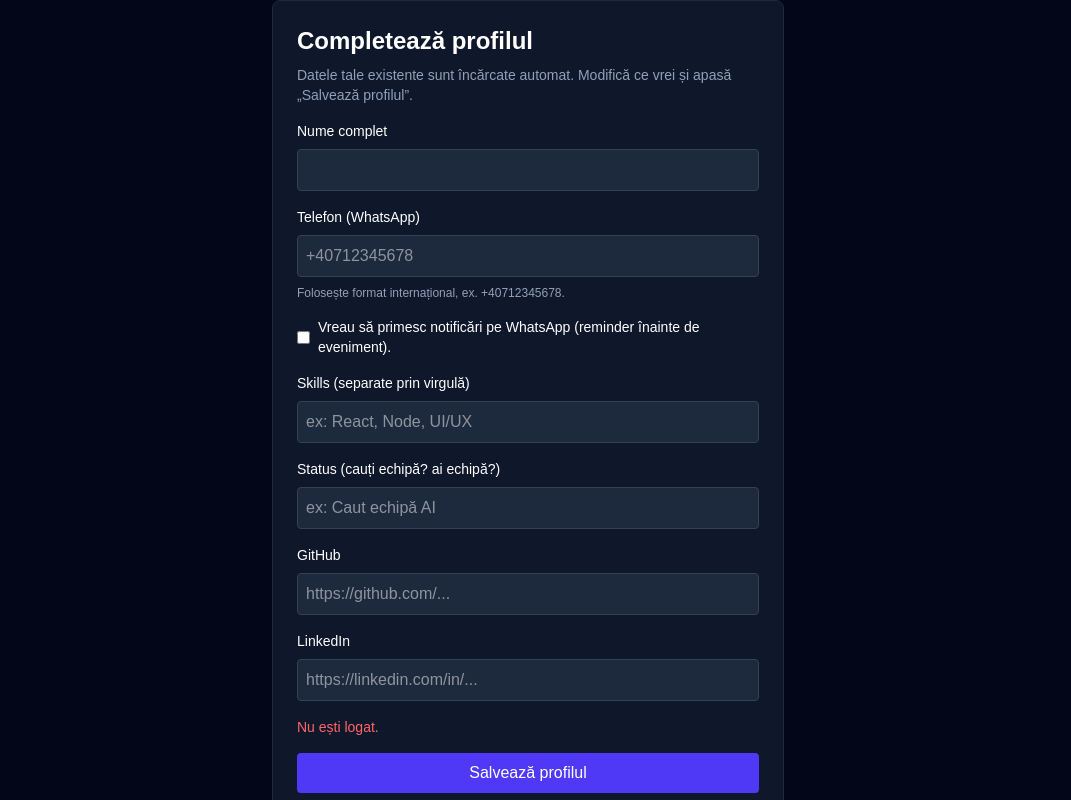
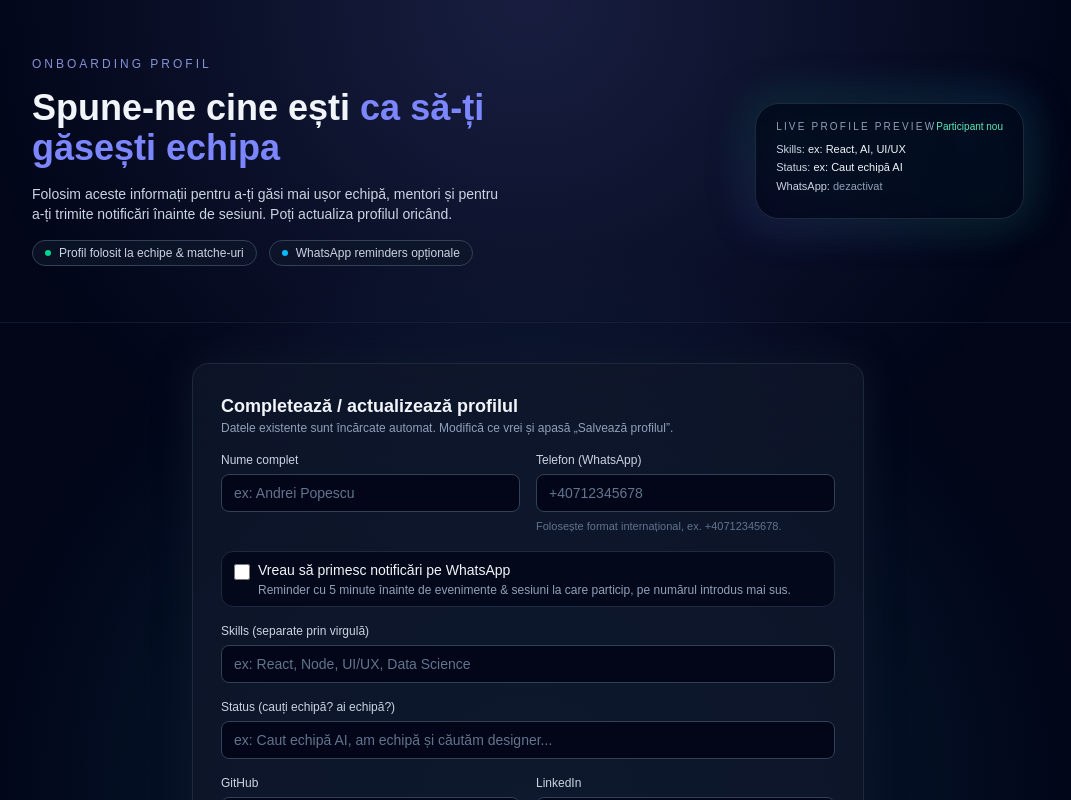
Before and after one commit to dualcoreai2025-maker/craiova-hub, a Next.js app: page /onboarding in a window 1280 px wide. Shown: the top 800 px of the page, without its empty margins (112-1183 px from the left). Built offline with nearby package versions, Linux system fonts and the light colour scheme; no server answers.

Commit message:
onboarding

```diff
--- a/app/onboarding/page.tsx
+++ b/app/onboarding/page.tsx
@@ -10,10 +10,12 @@ type ProfileRow = {
   role: string | null;
   skills: string[] | string | null;
   looking_status: string | null;
-  links: {
+  links:
+    | {
         github?: string | null;
         linkedin?: string | null;
-  } | null;
+      }
+    | null;
   phone_number: string | null;
   whatsapp_opt_in: boolean | null;
 };
@@ -142,105 +144,250 @@ export default function OnboardingPage() {
     router.push("/dashboard");
   };
 
+  const disabled = saving || loadingProfile;
+
   return (
-    <div className="min-h-screen flex justify-center items-center bg-slate-950 text-white">
-      <div className="w-full max-w-lg space-y-4 p-6 border border-slate-800 rounded-lg bg-slate-900">
-        <h1 className="text-2xl font-bold mb-2">Completează profilul</h1>
-        <p className="text-sm text-slate-400 mb-4">
-          Datele tale existente sunt încărcate automat. Modifică ce vrei și
+    <main className="min-h-screen bg-slate-950 text-slate-100">
+      {/* BG glow */}
+      <div className="pointer-events-none fixed inset-0 bg-[radial-gradient(circle_at_top,_rgba(129,140,248,0.18),_transparent_55%),radial-gradient(circle_at_bottom,_rgba(56,189,248,0.16),_transparent_55%)]" />
+
+      {/* HERO */}
+      <section className="relative border-b border-slate-800/60">
+        <div className="relative mx-auto max-w-5xl px-4 py-10 md:py-14 flex flex-col md:flex-row gap-8 md:items-center">
+          <div className="space-y-4 md:flex-1">
+            <p className="text-xs uppercase tracking-[0.25em] text-indigo-300/80">
+              onboarding profil
+            </p>
+            <h1 className="text-3xl md:text-4xl font-bold">
+              Spune-ne cine ești{" "}
+              <span className="text-indigo-400">ca să-ți găsești echipa</span>
+            </h1>
+            <p className="text-sm text-slate-300 max-w-xl">
+              Folosim aceste informații pentru a-ți găsi mai ușor echipă,
+              mentori și pentru a-ți trimite notificări înainte de sesiuni.
+              Poți actualiza profilul oricând.
+            </p>
+
+            <div className="flex flex-wrap gap-3 text-xs text-slate-300">
+              <div className="inline-flex items-center gap-2 rounded-full border border-slate-700 bg-slate-900/70 px-3 py-1">
+                <span className="h-1.5 w-1.5 rounded-full bg-emerald-400" />
+                Profil folosit la echipe & matche-uri
+              </div>
+              <div className="inline-flex items-center gap-2 rounded-full border border-slate-700 bg-slate-900/70 px-3 py-1">
+                <span className="h-1.5 w-1.5 rounded-full bg-sky-400" />
+                WhatsApp reminders opționale
+              </div>
+            </div>
+          </div>
+
+          <div className="hidden md:flex md:flex-1 md:justify-end">
+            <div className="relative">
+              <div className="absolute -inset-1 rounded-3xl bg-gradient-to-tr from-indigo-500/40 via-emerald-400/30 to-sky-500/30 blur-xl opacity-70" />
+              <div className="relative rounded-3xl border border-slate-800 bg-slate-950/80 px-5 py-4 text-xs text-slate-200 space-y-2 shadow-[0_0_40px_rgba(15,23,42,0.9)]">
+                <div className="flex justify-between items-center">
+                  <span className="text-[10px] uppercase tracking-[0.22em] text-slate-400">
+                    LIVE PROFILE PREVIEW
+                  </span>
+                  <span className="text-[10px] text-emerald-300">
+                    {fullName || "Participant nou"}
+                  </span>
+                </div>
+                <div className="space-y-1">
+                  <p className="text-[11px] text-slate-300">
+                    Skills:{" "}
+                    <span className="text-slate-100">
+                      {skills || "ex: React, AI, UI/UX"}
+                    </span>
+                  </p>
+                  <p className="text-[11px] text-slate-300">
+                    Status:{" "}
+                    <span className="text-slate-100">
+                      {lookingStatus || "ex: Caut echipă AI"}
+                    </span>
+                  </p>
+                  <p className="text-[11px] text-slate-300">
+                    WhatsApp:{" "}
+                    <span className={whatsappOptIn ? "text-emerald-300" : "text-slate-400"}>
+                      {whatsappOptIn ? "activat pentru remindere" : "dezactivat"}
+                    </span>
+                  </p>
+                </div>
+                <div className="flex gap-2 text-[10px]">
+                  {github && (
+                    <span className="inline-flex items-center gap-1 rounded-full bg-slate-900 px-2 py-0.5 border border-slate-700">
+                      <span></span>
+                      <span>GitHub conectat</span>
+                    </span>
+                  )}
+                  {linkedin && (
+                    <span className="inline-flex items-center gap-1 rounded-full bg-slate-900 px-2 py-0.5 border border-slate-700">
+                      <span>🔗</span>
+                      <span>LinkedIn conectat</span>
+                    </span>
+                  )}
+                </div>
+              </div>
+            </div>
+          </div>
+        </div>
+      </section>
+
+      {/* FORM SECTION */}
+      <section className="relative mx-auto max-w-4xl px-4 py-8 md:py-10">
+        <div className="mx-auto max-w-2xl rounded-2xl border border-slate-800 bg-slate-900/80 px-5 py-6 md:px-7 md:py-7 shadow-[0_0_35px_rgba(15,23,42,0.85)]">
+          <div className="flex items-center justify-between gap-2 mb-4">
+            <div>
+              <h2 className="text-lg font-semibold">
+                Completează / actualizează profilul
+              </h2>
+              <p className="text-xs text-slate-400">
+                Datele existente sunt încărcate automat. Modifică ce vrei și
                 apasă „Salvează profilul”.
               </p>
+            </div>
 
             {loadingProfile && (
-          <p className="text-sm text-slate-400">Se încarcă profilul...</p>
+              <span className="inline-flex items-center gap-2 rounded-full border border-slate-700 bg-slate-900 px-3 py-1 text-[11px] text-slate-300">
+                <span className="h-2 w-2 rounded-full bg-indigo-400 animate-pulse" />
+                Se încarcă profilul...
+              </span>
             )}
+          </div>
 
-        <div className="space-y-2">
-          <label className="block text-sm font-medium">Nume complet</label>
+          <div className="space-y-4">
+            {/* Nume & telefon */}
+            <div className="grid gap-4 md:grid-cols-2">
+              <div className="space-y-1.5">
+                <label className="block text-xs font-medium text-slate-300">
+                  Nume complet
+                </label>
                 <input
-            className="border border-slate-700 bg-slate-800 p-2 w-full rounded"
+                  className="w-full rounded-lg border border-slate-700 bg-slate-950 px-3 py-2 text-sm text-slate-100 placeholder:text-slate-500 focus:outline-none focus:ring-2 focus:ring-indigo-500/60 disabled:opacity-60"
                   value={fullName}
                   onChange={(e) => setFullName(e.target.value)}
+                  disabled={disabled}
+                  placeholder="ex: Andrei Popescu"
                 />
               </div>
 
-        <div className="space-y-2">
-          <label className="block text-sm font-medium">Telefon (WhatsApp)</label>
+              <div className="space-y-1.5">
+                <label className="block text-xs font-medium text-slate-300">
+                  Telefon (WhatsApp)
+                </label>
                 <input
-            className="border border-slate-700 bg-slate-800 p-2 w-full rounded"
+                  className="w-full rounded-lg border border-slate-700 bg-slate-950 px-3 py-2 text-sm text-slate-100 placeholder:text-slate-500 focus:outline-none focus:ring-2 focus:ring-indigo-500/60 disabled:opacity-60"
                   placeholder="+40712345678"
                   value={phone}
                   onChange={(e) => setPhone(e.target.value)}
+                  disabled={disabled}
                 />
-          <p className="text-xs text-slate-400">
+                <p className="text-[11px] text-slate-500">
                   Folosește format internațional, ex. +40712345678.
                 </p>
               </div>
+            </div>
 
-        <label className="flex items-center gap-2 text-sm">
+            {/* WhatsApp opt-in */}
+            <label className="flex items-start gap-2 rounded-xl border border-slate-800 bg-slate-950/80 px-3 py-2 text-sm">
               <input
                 type="checkbox"
+                className="mt-1 h-4 w-4 rounded border-slate-600 bg-slate-900"
                 checked={whatsappOptIn}
                 onChange={(e) => setWhatsappOptIn(e.target.checked)}
+                disabled={disabled}
               />
-          Vreau să primesc notificări pe WhatsApp (reminder înainte de
-          eveniment).
+              <div className="space-y-0.5">
+                <p className="font-medium text-slate-100">
+                  Vreau să primesc notificări pe WhatsApp
+                </p>
+                <p className="text-xs text-slate-400">
+                  Reminder cu 5 minute înainte de evenimente & sesiuni la care
+                  particip, pe numărul introdus mai sus.
+                </p>
+              </div>
             </label>
 
-        <div className="space-y-2">
-          <label className="block text-sm font-medium">
+            {/* Skills & status */}
+            <div className="space-y-1.5">
+              <label className="block text-xs font-medium text-slate-300">
                 Skills (separate prin virgulă)
               </label>
               <input
-            className="border border-slate-700 bg-slate-800 p-2 w-full rounded"
-            placeholder="ex: React, Node, UI/UX"
+                className="w-full rounded-lg border border-slate-700 bg-slate-950 px-3 py-2 text-sm text-slate-100 placeholder:text-slate-500 focus:outline-none focus:ring-2 focus:ring-indigo-500/60 disabled:opacity-60"
+                placeholder="ex: React, Node, UI/UX, Data Science"
                 value={skills}
                 onChange={(e) => setSkills(e.target.value)}
+                disabled={disabled}
               />
             </div>
 
-        <div className="space-y-2">
-          <label className="block text-sm font-medium">
+            <div className="space-y-1.5">
+              <label className="block text-xs font-medium text-slate-300">
                 Status (cauți echipă? ai echipă?)
               </label>
               <input
-            className="border border-slate-700 bg-slate-800 p-2 w-full rounded"
-            placeholder="ex: Caut echipă AI"
+                className="w-full rounded-lg border border-slate-700 bg-slate-950 px-3 py-2 text-sm text-slate-100 placeholder:text-slate-500 focus:outline-none focus:ring-2 focus:ring-indigo-500/60 disabled:opacity-60"
+                placeholder="ex: Caut echipă AI, am echipă și căutăm designer..."
                 value={lookingStatus}
                 onChange={(e) => setLookingStatus(e.target.value)}
+                disabled={disabled}
               />
             </div>
 
-        <div className="space-y-2">
-          <label className="block text-sm font-medium">GitHub</label>
+            {/* Link-uri */}
+            <div className="grid gap-4 md:grid-cols-2">
+              <div className="space-y-1.5">
+                <label className="block text-xs font-medium text-slate-300">
+                  GitHub
+                </label>
                 <input
-            className="border border-slate-700 bg-slate-800 p-2 w-full rounded"
+                  className="w-full rounded-lg border border-slate-700 bg-slate-950 px-3 py-2 text-sm text-slate-100 placeholder:text-slate-500 focus:outline-none focus:ring-2 focus:ring-indigo-500/60 disabled:opacity-60"
                   placeholder="https://github.com/..."
                   value={github}
                   onChange={(e) => setGithub(e.target.value)}
+                  disabled={disabled}
                 />
               </div>
 
-        <div className="space-y-2">
-          <label className="block text-sm font-medium">LinkedIn</label>
+              <div className="space-y-1.5">
+                <label className="block text-xs font-medium text-slate-300">
+                  LinkedIn
+                </label>
                 <input
-            className="border border-slate-700 bg-slate-800 p-2 w-full rounded"
+                  className="w-full rounded-lg border border-slate-700 bg-slate-950 px-3 py-2 text-sm text-slate-100 placeholder:text-slate-500 focus:outline-none focus:ring-2 focus:ring-indigo-500/60 disabled:opacity-60"
                   placeholder="https://linkedin.com/in/..."
                   value={linkedin}
                   onChange={(e) => setLinkedin(e.target.value)}
+                  disabled={disabled}
                 />
               </div>
+            </div>
 
-        {errorMsg && <p className="text-sm text-red-400">{errorMsg}</p>}
+            {errorMsg && (
+              <p className="text-sm text-red-400 border border-red-500/40 bg-red-900/20 rounded-md px-3 py-2">
+                {errorMsg}
+              </p>
+            )}
 
+            <div className="pt-2">
               <button
                 onClick={handleSave}
-          disabled={saving}
-          className="w-full p-2 rounded bg-indigo-600 hover:bg-indigo-700 text-white disabled:opacity-60"
+                disabled={disabled}
+                className="inline-flex w-full items-center justify-center gap-2 rounded-lg bg-indigo-500 px-4 py-2.5 text-sm font-semibold text-slate-950 shadow-[0_0_25px_rgba(129,140,248,0.6)] transition hover:bg-indigo-400 disabled:opacity-60 disabled:shadow-none"
               >
-          {saving ? "Se salvează..." : "Salvează profilul"}
+                {saving ? (
+                  <>
+                    <span className="h-3 w-3 rounded-full border-2 border-slate-950 border-t-transparent animate-spin" />
+                    <span>Se salvează...</span>
+                  </>
+                ) : (
+                  <>Salvează profilul</>
+                )}
               </button>
             </div>
           </div>
+        </div>
+      </section>
+    </main>
   );
 }
```
Lines whose indentation alone changed are shown as unchanged.
